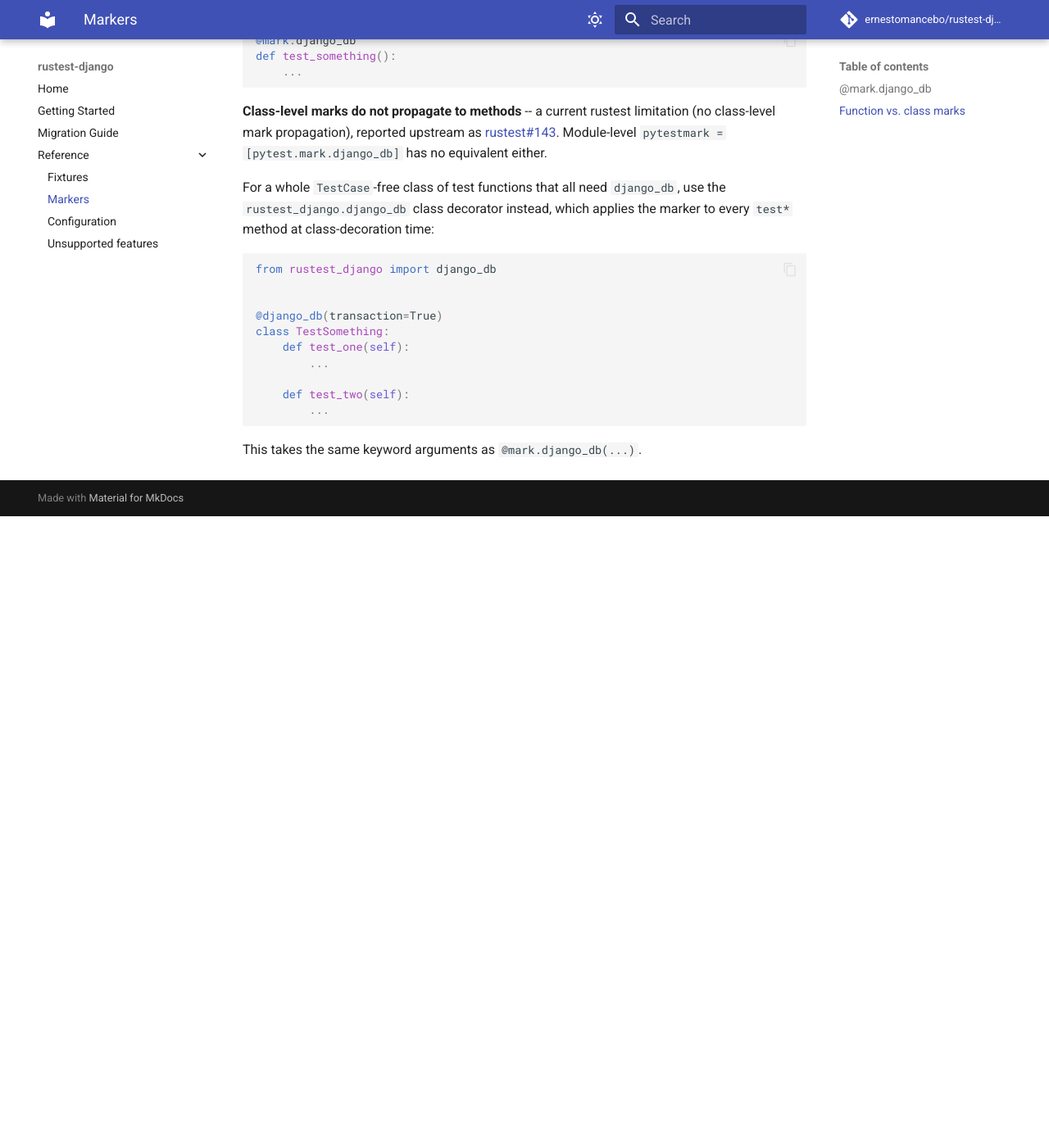
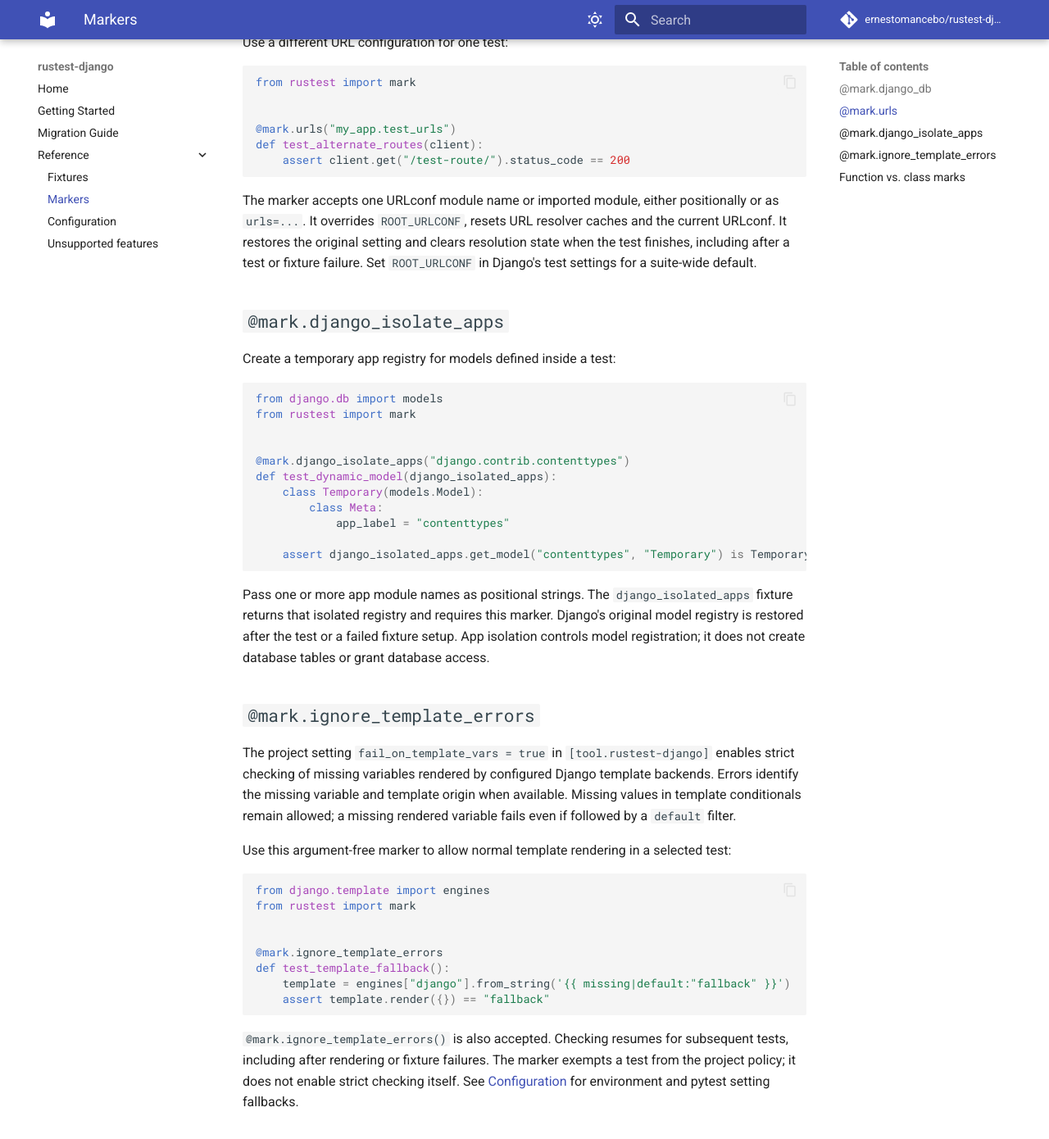
Before and after one commit to ernestomancebo/rustest-django, an MkDocs documentation site: the page built from site-docs/reference/markers.md, in a window 1280 px wide and 1400 px high, scrolled down 849 px. Shown: the top 1390 px of the window at 82% size. Built offline with MkDocs 1.6.1 and Material for MkDocs 9.7.7, drawn with Linux system fonts in a browser that asks for light colours; comment, search, counter and statistics services are not loaded; before the commit the page ends 1479 px from its top, so only the background shows below that; some of the changed text lies outside the part shown.

Commit message:
docs: describe migrated markers and fixtures

````diff
--- a/site-docs/reference/markers.md
+++ b/site-docs/reference/markers.md
@@ -8,10 +8,11 @@
 ```
 
 From `rustest.mark` (the same object as `pytest.mark` when running with
-`--pytest-compat`). Use the keyword arguments shown above. Positional values are
-currently ignored, and unknown kwargs are not rejected, so this differs from
-pytest-django's argument validation. For example, use `transaction=True` rather than
-`@mark.django_db(True)`.
+`--pytest-compat`). Options accept positional arguments in the order shown above
+or keyword arguments. For example, `@mark.django_db(True)` and
+`@mark.django_db(transaction=True)` both request transactional isolation. Unknown
+keywords, duplicate values, and too many positional arguments fail with a
+`rustest-django: ` error rather than silently changing the test's isolation.
 
 - `transaction=True` behaves like requesting the `transactional_db` fixture instead of
   `db`.
@@ -20,12 +21,84 @@ pytest-django's argument validation. For example, use `transaction=True` rather
 - `reset_sequences=True` behaves like `django_db_reset_sequences`.
 - `serialized_rollback=True` passes straight through to Django's `TestCase` machinery, same
   as pytest-django -- meaningful together with `transaction=True`, since it's the
-  non-atomic (`TransactionTestCase`-based) path that restores serialized data after
-  truncating tables. This is distinct from the separate `django_db_serialized_rollback`
-  *fixture*, which is unsupported -- see [Unsupported features](unsupported.md).
+  non-atomic (`TransactionTestCase`-based) path that restores serialized data at
+  setup after earlier transactional tests flushed the tables. The
+  `django_db_serialized_rollback` fixture requests the same
+  restoration behavior and can be combined with `transactional_db` or `live_server`.
 
 Applying the mark is equivalent to requesting the `db` fixture (or `transactional_db`,
 etc., depending on kwargs) -- you don't need both.
+
+## `@mark.urls`
+
+Use a different URL configuration for one test:
+
+```python
+from rustest import mark
+
+
+@mark.urls("my_app.test_urls")
+def test_alternate_routes(client):
+    assert client.get("/test-route/").status_code == 200
+```
+
+The marker accepts one URLconf module name or imported module, either positionally
+or as `urls=...`. It overrides `ROOT_URLCONF`, resets URL resolver caches and the
+current URLconf. It restores the original setting and clears resolution state
+when the test finishes, including after a test or fixture failure. Set
+`ROOT_URLCONF` in Django's test settings for a
+suite-wide default.
+
+## `@mark.django_isolate_apps`
+
+Create a temporary app registry for models defined inside a test:
+
+```python
+from django.db import models
+from rustest import mark
+
+
+@mark.django_isolate_apps("django.contrib.contenttypes")
+def test_dynamic_model(django_isolated_apps):
+    class Temporary(models.Model):
+        class Meta:
+            app_label = "contenttypes"
+
+    assert django_isolated_apps.get_model("contenttypes", "Temporary") is Temporary
+```
+
+Pass one or more app module names as positional strings. The
+`django_isolated_apps` fixture returns that isolated registry and requires this
+marker. Django's original model registry is restored after the test or a failed
+fixture setup. App isolation controls model registration; it does not create
+database tables or grant database access.
+
+## `@mark.ignore_template_errors`
+
+The project setting `fail_on_template_vars = true` in `[tool.rustest-django]`
+enables strict checking of missing variables rendered by configured Django
+template backends. Errors identify the missing variable and template origin when
+available. Missing values in template conditionals remain allowed; a missing
+rendered variable fails even if followed by a `default` filter.
+
+Use this argument-free marker to allow normal template rendering in a selected
+test:
+
+```python
+from django.template import engines
+from rustest import mark
+
+
+@mark.ignore_template_errors
+def test_template_fallback():
+    template = engines["django"].from_string('{{ missing|default:"fallback" }}')
+    assert template.render({}) == "fallback"
+```
+
+`@mark.ignore_template_errors()` is also accepted. Checking resumes for subsequent
+tests, including after rendering or fixture failures. The marker exempts a test
+from the project policy; it does not enable strict checking itself. See
+[Configuration](configuration.md) for environment and pytest setting fallbacks.
 
 ## Function vs. class marks
 
@@ -41,6 +114,7 @@ def test_something():
 class-level mark propagation), reported upstream as
 [rustest#143](https://github.com/apex-engineers-inc/rustest/issues/143). Module-level
 `pytestmark = [pytest.mark.django_db]` has no equivalent either.
+These limitations apply to all markers on this page.
 
 For a whole `TestCase`-free class of test functions that all need `django_db`, use the
 `rustest_django.django_db` class decorator instead, which applies the marker to every
````
Also changed, not shown: docs/spec/api.md (+57 -31 lines).
